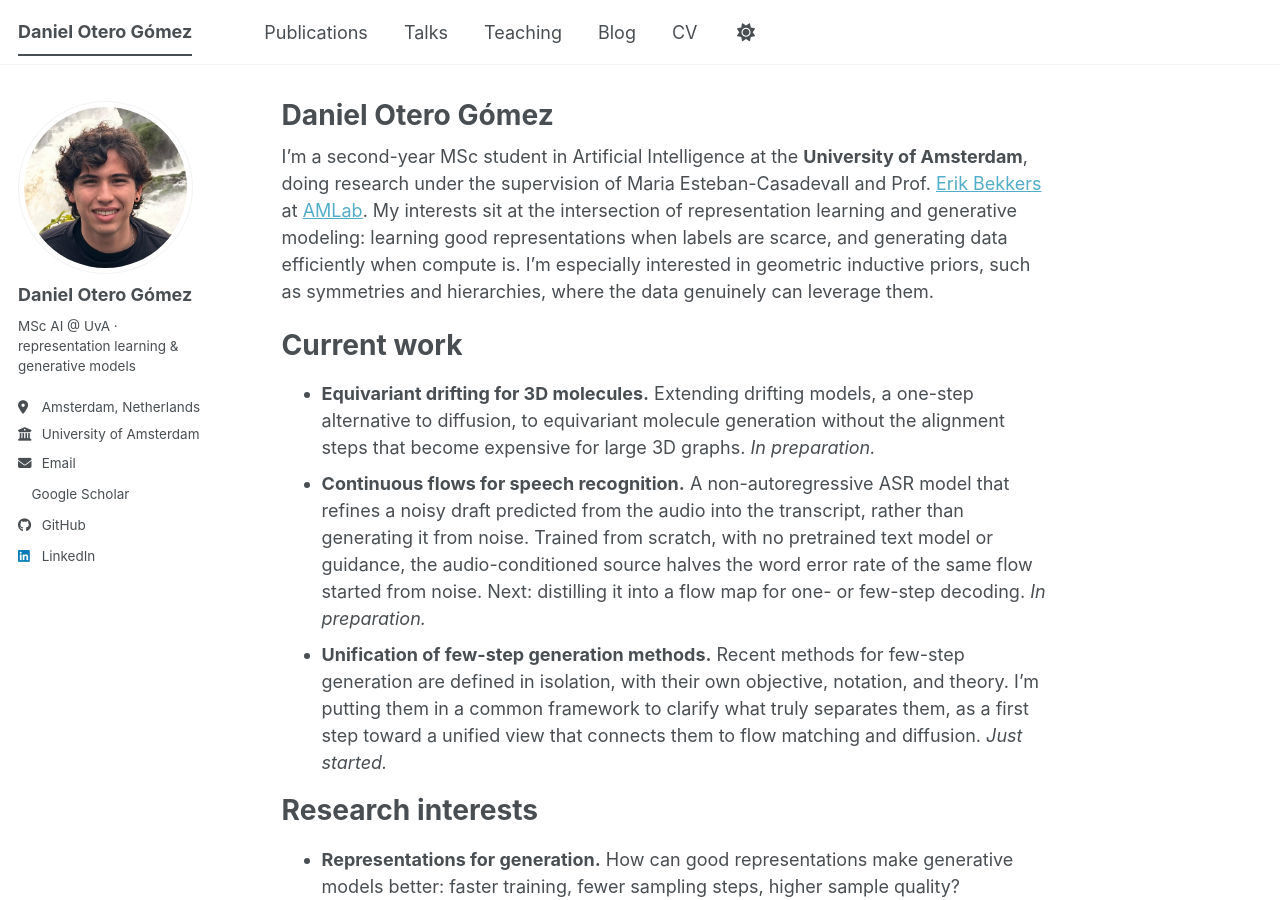
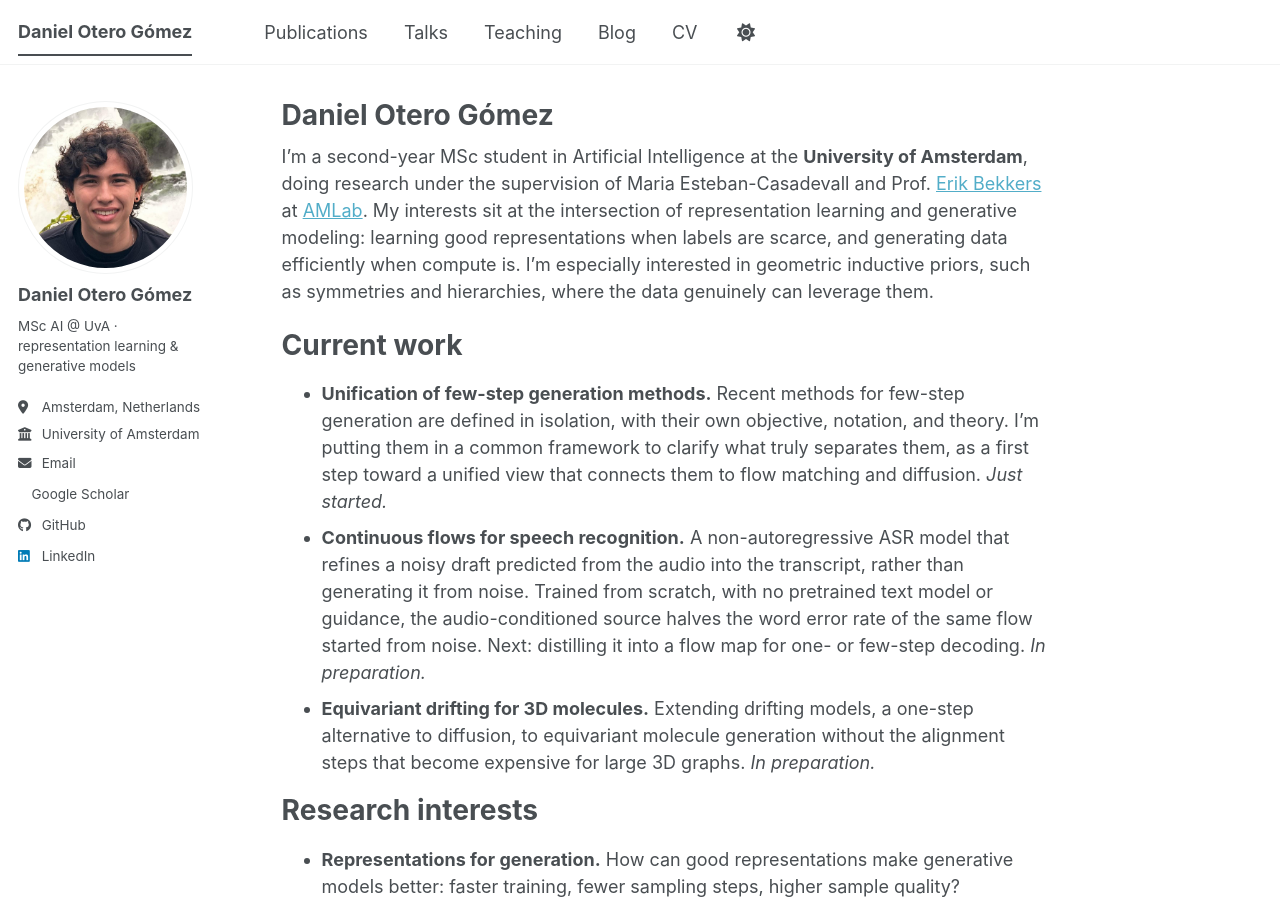
Before and after one commit to daoterog/daoterog.github.io, a Jekyll site: the page built from _pages/about.md, in a window 1280 px wide and 900 px high. Built offline with Jekyll 4.4.1, drawn with Linux system fonts in a browser that asks for light colours; a style sheet for code colours, icons or effects is not loaded.

Commit message:
Reverse order of current work

```diff
--- a/_pages/about.md
+++ b/_pages/about.md
@@ -11,9 +11,9 @@ I'm a second-year MSc student in Artificial Intelligence at the **University of
 
 Current work
 ======
+* **Unification of few-step generation methods.** Recent methods for few-step generation are defined in isolation, with their own objective, notation, and theory. I'm putting them in a common framework to clarify what truly separates them, as a first step toward a unified view that connects them to flow matching and diffusion. *Just started.*
+* **Continuous flows for speech recognition.** A non-autoregressive ASR model that refines a noisy draft predicted from the audio into the transcript, rather than generating it from noise. Trained from scratch, with no pretrained text model or guidance, the audio-conditioned source halves the word error rate of the same flow started from noise. Next: distilling it into a flow map for one- or few-step decoding. *In preparation.*
 * **Equivariant drifting for 3D molecules.** Extending drifting models, a one-step alternative to diffusion, to equivariant molecule generation without the alignment steps that become expensive for large 3D graphs. *In preparation.*
-* **Continuous flows for speech recognition.** A non-autoregressive ASR model that refines a noisy draft predicted from the audio into the transcript, rather than generating it from noise. Trained from scratch, with no pretrained text model or guidance, the audio-conditioned source halves the word error rate of the same flow started from noise. Next: distilling it into a flow map for one- or few-step decoding. *In preparation.*
-* **Unification of few-step generation methods.** Recent methods for few-step generation are defined in isolation, with their own objective, notation, and theory. I'm putting them in a common framework to clarify what truly separates them, as a first step toward a unified view that connects them to flow matching and diffusion. *Just started.*
 
 Research interests
 ======
```
